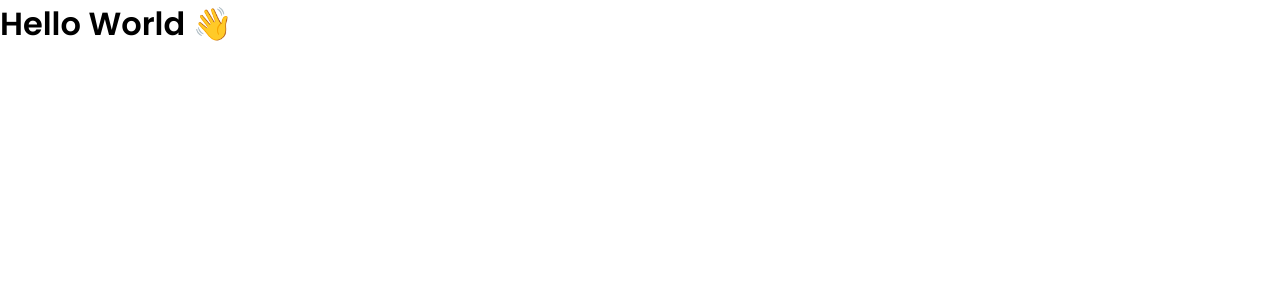
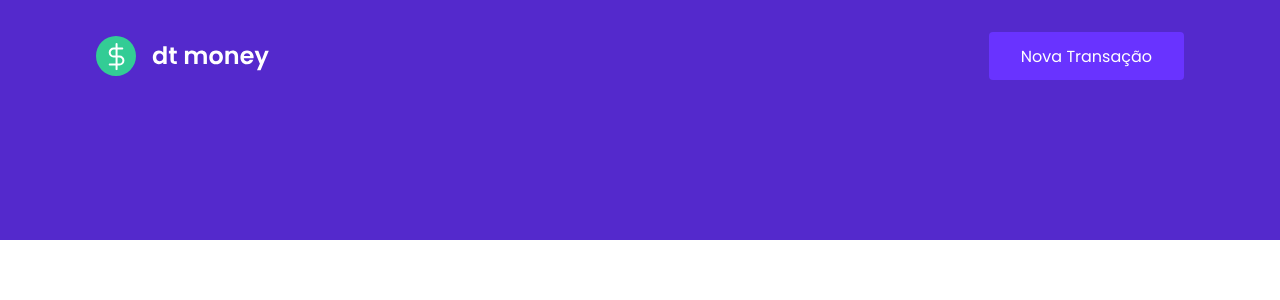
Before and after one commit to matheus-pissaia/Ignite-ReactJS-Chapter2-dtmoney, a React (Create React App) app: page / in a window 1280 px wide. Shown: the top 300 px of the page. Built offline with nearby package versions, Linux system fonts and the light colour scheme.

Commit message:
Componente: Header

```diff
--- a/src/App.tsx
+++ b/src/App.tsx
@@ -1,10 +1,12 @@
 import { GlobalStyle } from "./styles/global";
+
+import { Header } from './components/Header/';
 
 export function App() {
   return (
-    <div className="App">
-      <h1>Hello World 👋</h1>
+    <>
+      <Header />
       <GlobalStyle />
-    </div>
+    </>
   );
 }
--- /dev/null
+++ b/src/components/Header/index.tsx
@@ -0,0 +1,16 @@
+import logoImg from '../../assets/logo.svg';
+
+import { Container, Content } from './styles';
+
+export function Header() {
+  return (
+    <Container>
+      <Content>
+        <img src={logoImg} alt="dt money logo" />
+        <button type="button">
+            Nova Transação
+        </button>
+      </Content>
+    </Container>
+  )
+}
--- /dev/null
+++ b/src/components/Header/styles.ts
@@ -0,0 +1,31 @@
+import styled from 'styled-components';
+
+export const Container = styled.header`
+  background: var(--blue);
+`;
+
+export const Content = styled.div`
+  margin: 0 auto;
+  max-width: 1120px;
+
+  padding: 2rem 1rem 10rem;
+  display: flex;
+  align-items: center;
+  justify-content: space-between;
+
+  button {
+    font-size: 1rem;
+    color: #fff;
+    background: var(--blue-light);
+    border: 0;
+    padding: 0 2rem;
+    border-radius: 0.25rem;
+    height: 3rem;
+
+    transition: filter 0.3s;
+
+    &:hover {
+      filter: brightness(0.9);
+    }
+  }
+`;
```
